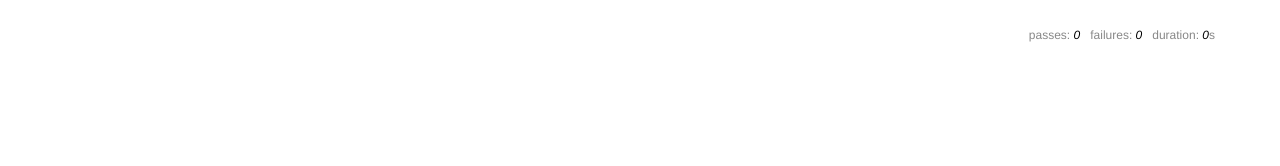
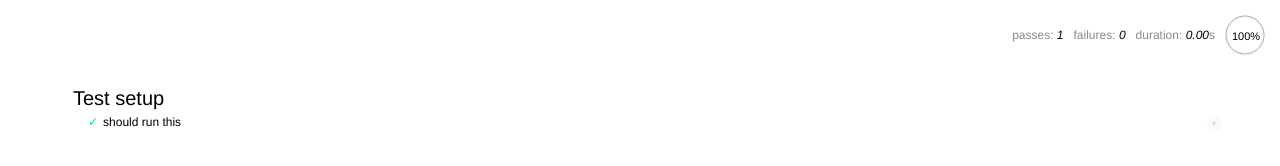
Before and after one commit to triphecht/minesweeper, a plain HTML site: page test.html in a window 1280 px wide. Drawn offline with Linux system fonts and the light colour scheme.

Commit message:
dummy test

```diff
--- a/test.html
+++ b/test.html
@@ -12,6 +12,10 @@
     <!-- Include testing frameworks under here -->
     <script src="lib/mocha/mocha.js"></script>
     <script src="lib/chai/chai.js"></script>
+    <script>
+      // Use chai's should syntax - http://chaijs.com/guide/styles/
+      window.should = chai.should();
+    </script>
 
     <!-- Include code being tested under here -->
 
@@ -19,6 +23,7 @@
     <script>mocha.setup('bdd')</script>
 
     <!-- Include tests under here -->
+    <script src="test/dummyTest.js"></script>
 
     <script>
       mocha.run();
--- /dev/null
+++ b/test/dummyTest.js
@@ -0,0 +1,6 @@
+describe("Test setup", function() {
+  it("should run this", function() {
+    var a = 1;
+    a.should.be.equal(1);
+  });
+});
```
